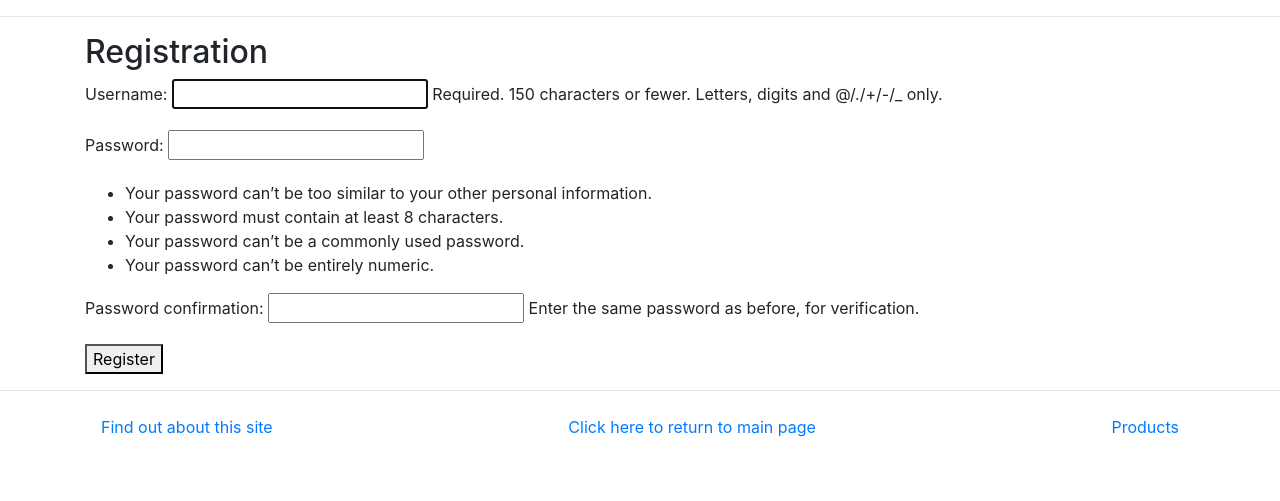
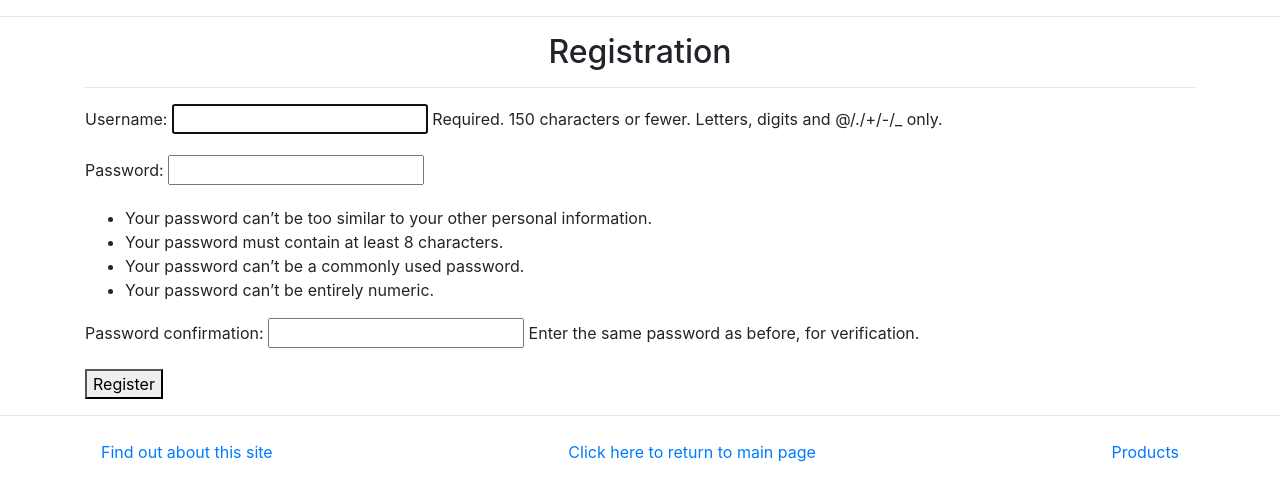
Before and after one commit to MonicaPakkamIsaac/Webstore, a Django app: page /storeapp/register in a window 1280 px wide. Shown: the part 40-541 px from the top of the page. Run offline with Django 3.2, Linux system fonts and the light colour scheme; some libraries are stand-ins or nearby versions.

Commit message:
register.html is updated

```diff
--- a/storeapp/templates/storeapp/register.html
+++ b/storeapp/templates/storeapp/register.html
@@ -1,12 +1,13 @@
 {% extends 'storeapp/base.html' %}
 
 {% block body_block %}
-    <h2>Registration</h2>
+    <h2 class="text-center">Registration</h2>
+    <hr class="navbar-dark">
     {% if confirm %}
         <h3>{{ confirm }}</h3>
         <a href = "{% url 'storeapp:login' %}">&lt;&lt;&lt;Click here to Login</a>
     {% else %}
-        <div>
+        <div class="form-group">
         <form method="post">
             {% csrf_token %}
             {{ form.as_p }}
```
